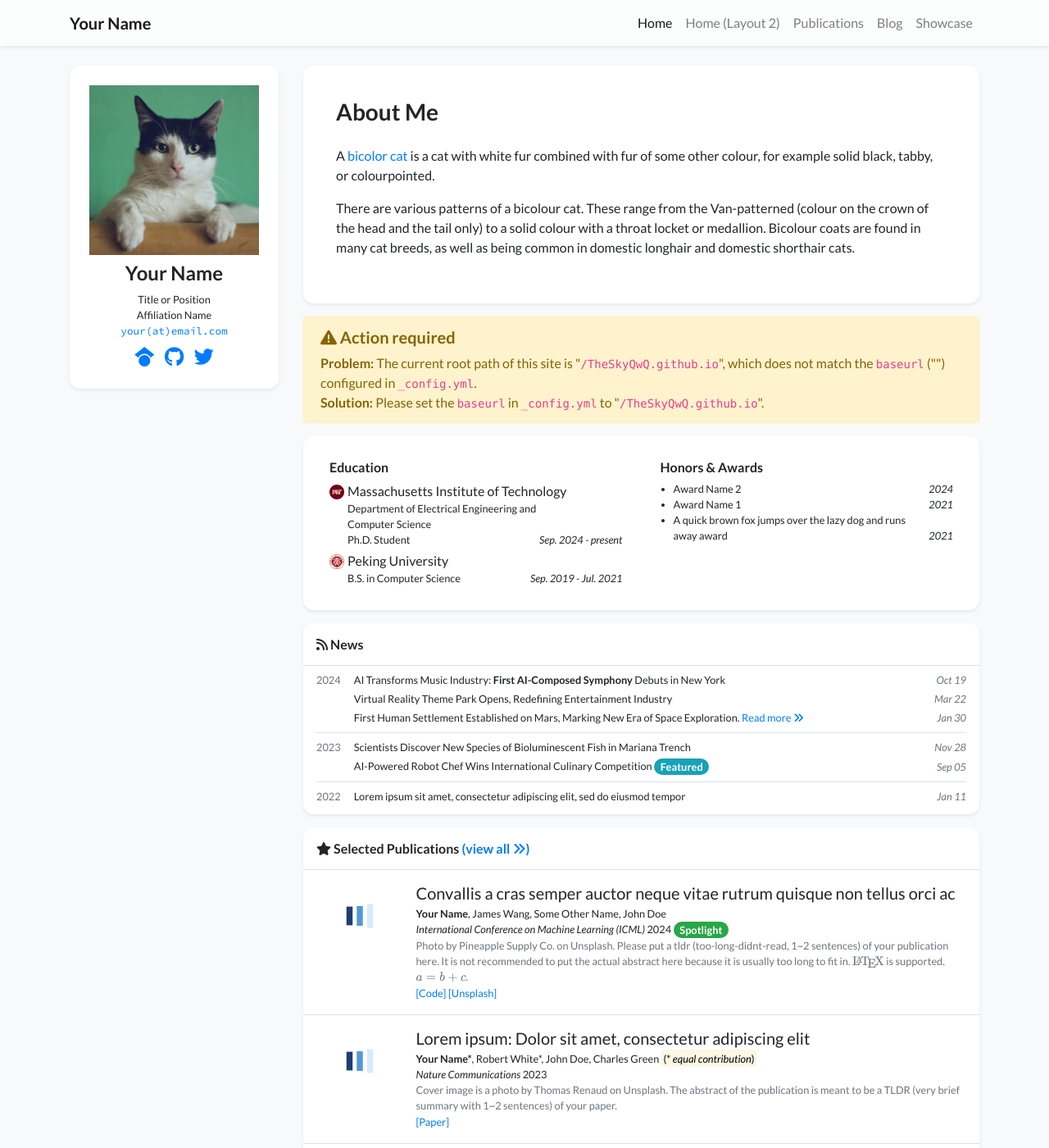
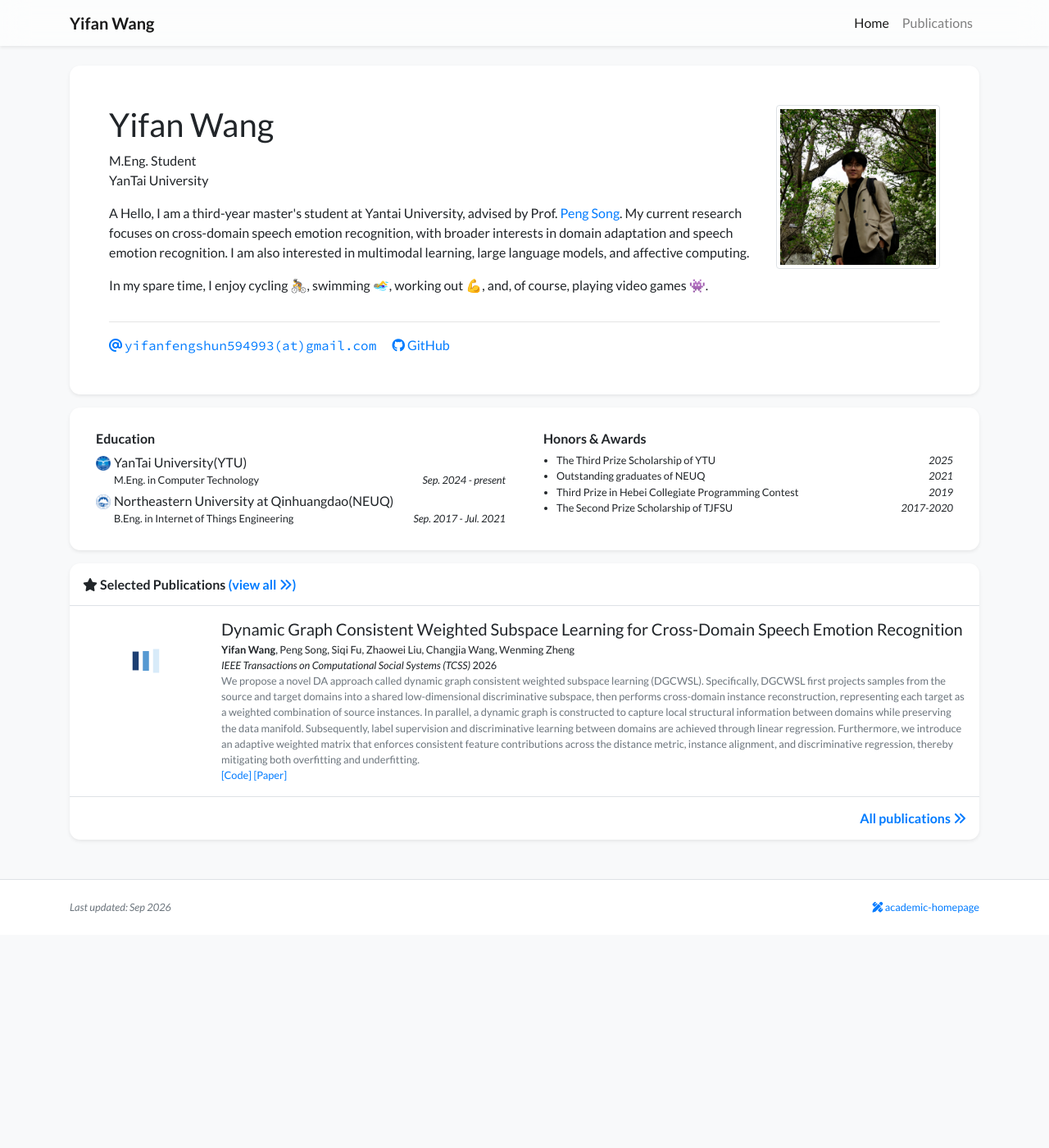
Before and after one commit to TheSkyQwQ/TheSkyQwQ.github.io, a Jekyll site: the page built from index.html, in a window 1280 px wide and 1400 px high. Shown: the whole window at 82% size. Built offline with Jekyll 4.4.1, drawn with Linux system fonts in a browser that asks for light colours; nearby versions of some CDN libraries; a style sheet for code colours, icons or effects is not loaded.

Commit message:
Add personal academic information

```diff
--- a/_data/authors.yml
+++ b/_data/authors.yml
@@ -1,22 +1,14 @@
-"Your Name":
+"Yifan Wang":
   bold: true
 
-"Robert White":
-  url: https://www.google.com/?q=Robert+White
+"Peng Song":
+  url: https://scholar.google.com/citations?hl=zh-CN&user=6zxeFQIAAAAJ
 
-"Charles Green (MIT)":
-  name: Charles Green
-  url: https://www.google.com/?q=Charles+Green+MIT
+"Siqi Fu":
+  url: https://scholar.google.com/citations?user=PmAXeM0AAAAJ&hl=zh-CN&oi=sra
 
-"Charles Green (Stanford)":
-  name: Charles Green
-  url: https://www.google.com/?q=Charles+Green+Stanford
+"Changjia Wang":
+  url: https://scholar.google.com/citations?user=uBXm1_QAAAAJ&hl=zh-CN&oi=sra
 
-"Garrett Harris":
-  url: https://www.google.com/?q=Garrett+Harris
-
-"James Wang":
-  url: https://www.google.com/?q=James+Wang
-
-"John Doe":
-  url: https://www.google.com/?q=John+Doe
+"Wenming Zheng":
+  url: https://scholar.google.com/citations?user=k5fqIogAAAAJ&hl=zh-CN&oi=sra
--- a/_data/display.yml
+++ b/_data/display.yml
@@ -1,6 +1,6 @@
 homepage:
   show_experience: true
-  show_news: true
+  show_news: false
   show_selected_publications: true
   num_news: 10
 
--- a/_data/navigation.yml
+++ b/_data/navigation.yml
@@ -1,13 +1,6 @@
 pages:
-# NOTE: `name` field must match the `navbar_title` field in the page's front matter to ensure the correct page is highlighted in the navbar.
-#       For example, the `navbar_title` field in `showcase.html` is "Showcase" and the `name` field here should also be "Showcase"
+# NOTE: `name` field must match the `navbar_title` field in the page's front matter.
 - name: Home
   url: /
-- name: Home (Layout 2)
-  url: /index_layout2
 - name: Publications
   url: /publications
-- name: Blog
-  url: /blog
-- name: Showcase
-  url: /showcase
--- a/_data/profile.yml
+++ b/_data/profile.yml
@@ -1,18 +1,18 @@
-primary_name: "Your Name"
+primary_name: "Yifan Wang"
 secondary_name: ""
-navbar_name: "Your Name"
+navbar_name: "Yifan Wang"
 
 positions:
-- name: Title or Position
-- name: Affiliation Name
-  logo: /assets/images/badges/MIT_Social_circle.png  # Logo is optional
+- name: M.Eng. Student
+- name: YanTai University
+  # logo: /assets/images/badges/MIT_Social_circle.png  # Logo is optional
 
 
-email: "your@email.com"
+email: "yifanfengshun594993@gmail.com"
 # cv_link: link-to-your-cv-file
-gscholar: xFmQpf4AAAAJ  # This is an example, replace it with your own Google Scholar ID
-github: your_github_id
-twitter: your_twitter_id  # Do not include the '@' symbol
+# gscholar: xFmQpf4AAAAJ  # This is an example, replace it with your own Google Scholar ID
+github: TheSkyQwQ
+# twitter: your_twitter_id  # Do not include the '@' symbol
 # wechat_qrcode: /assets/images/etc/wechat.jpg
 # wechat_prompt: >-
 #   Please tell me your <strong>name</strong> and <strong>affiliation</strong> (current or past) when adding my wechat. Thanks!
@@ -22,29 +22,25 @@ twitter: your_twitter_id  # Do not include the '@' symbol
 short_bio_text_justify: false
 short_bio: >-
   <p>
-    A <a href="https://en.wikipedia.org/wiki/Bicolor_cat" target="_blank">bicolor cat</a> is a cat with white fur combined with fur of some other colour, for example solid black, tabby, or colourpointed.
+    A Hello, I am a third-year master's student at Yantai University, advised by Prof. <a href="https://drpengsong.github.io/" target="_blank" rel="noopener noreferrer">Peng Song</a>. My current research focuses on cross-domain speech emotion recognition, with broader interests in domain adaptation and speech emotion recognition. I am also interested in multimodal learning, large language models, and affective computing.
   </p>
   <p>
-    There are various patterns of a bicolour cat. These range from the Van-patterned (colour on the crown of the head
-    and the tail only) to a solid colour with a throat locket or medallion. Bicolour coats are found in many cat breeds,
-    as well as being common in domestic longhair and domestic shorthair cats.
+    In my spare time, I enjoy cycling 🚴, swimming 🏊‍♀️, working out 💪, and, of course, playing video games 👾.
   </p>
 
-portrait_url: /assets/images/photos/portrait.jpg
+portrait_url: /assets/images/photos/TheSky.jpg
 portrait_caption: >-
-  Photo by Manja Vitolic on Unsplash (this caption is optional, comment it out to disable).
+  Taken at Yantai Hill,2024.
 
 education:
-- name: Massachusetts Institute of Technology
-  logo: /assets/images/badges/MIT_Social_circle.png
-  position: >-
-    Department of Electrical Engineering and Computer Science <br/>
-    Ph.D. Student
+- name: YanTai University(YTU)
+  logo: /assets/images/badges/YTU.png
+  position: M.Eng. in Computer Technology
   date: Sep. 2024 - present
-- name: Peking University
-  logo: /assets/images/badges/PKU_red.png
-  position: B.S. in Computer Science
-  date: Sep. 2019 - Jul. 2021
+- name: Northeastern University at Qinhuangdao(NEUQ)
+  logo: /assets/images/badges/NEUQ.png
+  position: B.Eng. in Internet of Things Engineering
+  date: Sep. 2017 - Jul. 2021
 
 # experience:
 # - name: Peking University
@@ -53,9 +49,11 @@ education:
 #   date: Sep. 2019 - Jul. 2021
 
 awards:
-- name: Award Name 2
-  date: 2024
-- name: Award Name 1
+- name: The Third Prize Scholarship of YTU
+  date: 2025
+- name: Outstanding graduates of NEUQ
   date: 2021
-- name: A quick brown fox jumps over the lazy dog and runs away award
-  date: 2021
+- name: Third Prize in Hebei Collegiate Programming Contest
+  date: 2019
+- name: The Second Prize Scholarship of TJFSU
+  date: 2017-2020
--- a/index.html
+++ b/index.html
@@ -1,20 +1,10 @@
 ---
 layout: default
-title : Homepage
+title: Homepage
 navbar_title: Home
 ---
 
-<div class="row">
-    <div class="col-lg-3 col-md-4">
-        {% include widgets/profile_card_mini.html %}
-    </div>
-    <div class="col-lg-9 col-md-8">
-
-        {% include widgets/profile_card_bio_only.html %}
-
-        <!-- Debugging widgets -->
-        {% include widgets/debug_repo_name.html %}
-        {% include widgets/debug_url.html %}
+{% include widgets/profile_card.html %}
 
 {% if site.data.display.homepage.show_experience %}
     {% include widgets/experience_card.html %}
@@ -35,5 +25,3 @@ navbar_title: Home
         title='<i class="fas fa-star"></i> Selected Publications'
     %}
 {% endif %}
-    </div>
-</div>
```
Also changed, not shown: _publications/2023/2023-pub-example-1.md (deleted, +0 -17 lines), _publications/2023/2023-pub-example-2.md (deleted, +0 -24 lines), _publications/2023/2023-pub-example-no-cover.md (deleted, +0 -22 lines), _publications/2024/2024-pub-example-3.md (deleted, +0 -22 lines), _publications/2026/2026-DGCWSL.md (added, +24 -0 lines), assets/images/badges/NEUQ.png (added), assets/images/badges/YTU.png (added), assets/images/covers/DGCWSL.png (added), assets/images/covers/cover1.jpg (deleted), assets/images/covers/cover2.jpg (deleted), assets/images/covers/cover3.jpg (deleted), assets/images/photos/TheSky.jpg (added). Lines whose indentation alone changed are shown as unchanged.
